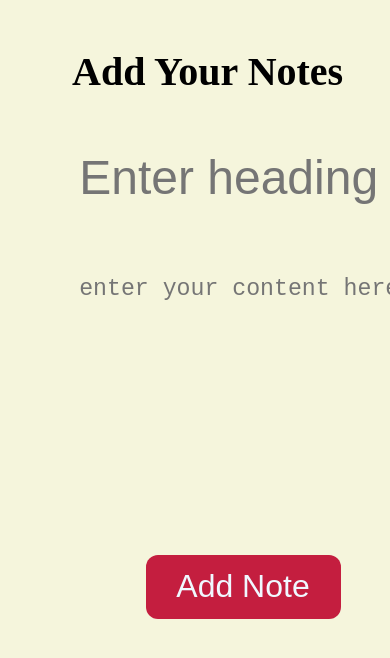
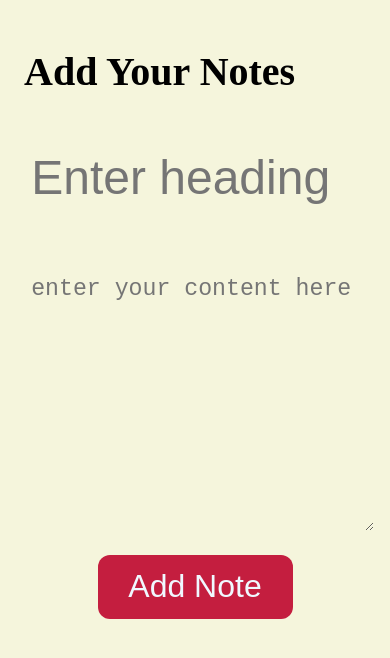
Before and after one commit to Shreya-103/Notes-App, a React (Vite) app: page / in a window 390 px wide. Shown: the top 658 px of the page. Built offline with nearby package versions, Linux system fonts and the light colour scheme.

Commit message:
trying to improve ui for small screen sizes

```diff
--- a/src/index.css
+++ b/src/index.css
@@ -108,7 +108,8 @@ button:active{
   }
   form{
     width: 100%;
-    margin: 0.8 0;
+    margin: 0.8;
+    margin-left: 0;
   }
   .card-holder{
     width: 100%;
```
